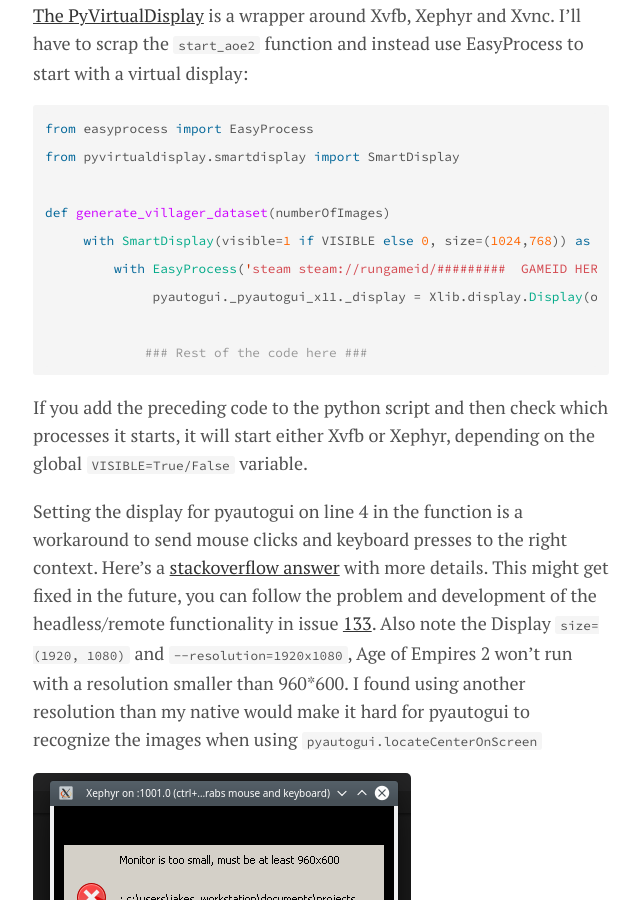
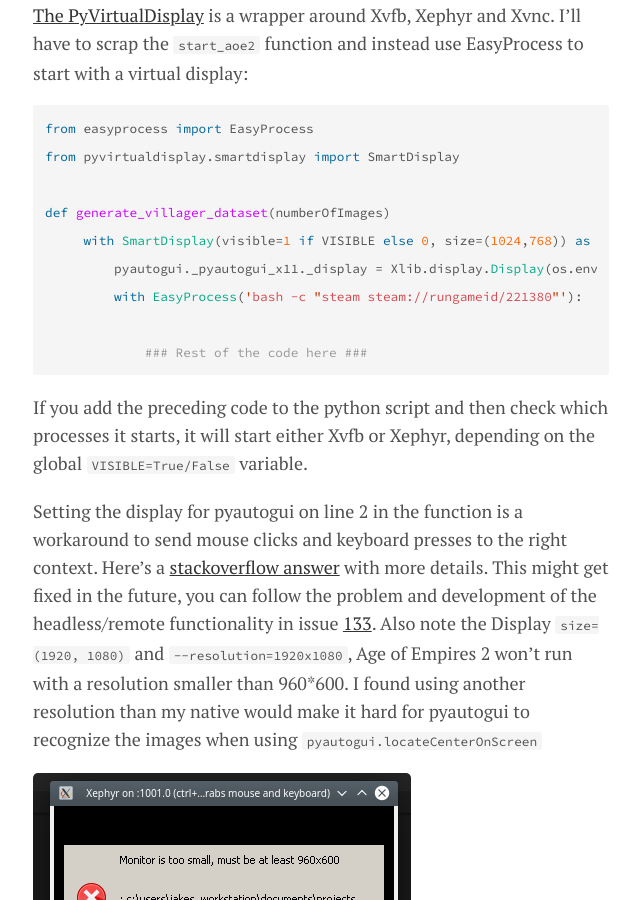
Before and after one commit to joalon/joalon.se, a Jekyll site: the page built from _posts/2019-09-30-Running-AoE2-map-editor-headless.md, in a window 1280 px wide and 900 px high, scrolled down 2062 px. Shown: the whole window, without its empty margins (319-959 px from the left). Built offline with Jekyll 4.4.1, drawn with Linux system fonts in a browser that asks for light colours; nearby versions of some CDN libraries; comment, search, counter and statistics services are not loaded.

Commit message:
Adds forgotten code to latest post

````diff
--- a/_posts/2019-09-30-Running-AoE2-map-editor-headless.md
+++ b/_posts/2019-09-30-Running-AoE2-map-editor-headless.md
@@ -52,15 +52,15 @@ from pyvirtualdisplay.smartdisplay import SmartDisplay
 
 def generate_villager_dataset(numberOfImages)
      with SmartDisplay(visible=1 if VISIBLE else 0, size=(1024,768)) as disp:
-         with EasyProcess('steam steam://rungameid/#########  GAMEID HERE ##############'):
-              pyautogui._pyautogui_x11._display = Xlib.display.Display(os.environ['DISPLAY'])
+         pyautogui._pyautogui_x11._display = Xlib.display.Display(os.environ['DISPLAY'])
+         with EasyProcess('bash -c "steam steam://rungameid/221380"'):
 
              ### Rest of the code here ###
 ```
 
 If you add the preceding code to the python script and then check which processes it starts, it will start either Xvfb or Xephyr, depending on the global `VISIBLE=True/False` variable.
 
-Setting the display for pyautogui on line 4 in the function is a workaround to send mouse clicks and keyboard presses to the right context. Here's a [stackoverflow answer](https://stackoverflow.com/questions/35798478/how-i-can-attach-the-mouse-movement-pyautogui-to-pyvirtualdisplay-with-seleniu) with more details. This might get fixed in the future, you can follow the problem and development of the headless/remote functionality in issue [133](https://github.com/asweigart/pyautogui/issues/133). Also note the Display `size=(1920, 1080)` and `--resolution=1920x1080`, Age of Empires 2 won't run with a resolution smaller than 960\*600. I found using another resolution than my native would make it hard for pyautogui to recognize the images when using `pyautogui.locateCenterOnScreen`
+Setting the display for pyautogui on line 2 in the function is a workaround to send mouse clicks and keyboard presses to the right context. Here's a [stackoverflow answer](https://stackoverflow.com/questions/35798478/how-i-can-attach-the-mouse-movement-pyautogui-to-pyvirtualdisplay-with-seleniu) with more details. This might get fixed in the future, you can follow the problem and development of the headless/remote functionality in issue [133](https://github.com/asweigart/pyautogui/issues/133). Also note the Display `size=(1920, 1080)` and `--resolution=1920x1080`, Age of Empires 2 won't run with a resolution smaller than 960\*600. I found using another resolution than my native would make it hard for pyautogui to recognize the images when using `pyautogui.locateCenterOnScreen`
 
 ![Resolution error](/images/headless-map-editor/aoe2-resolution-error.png)
 
````
